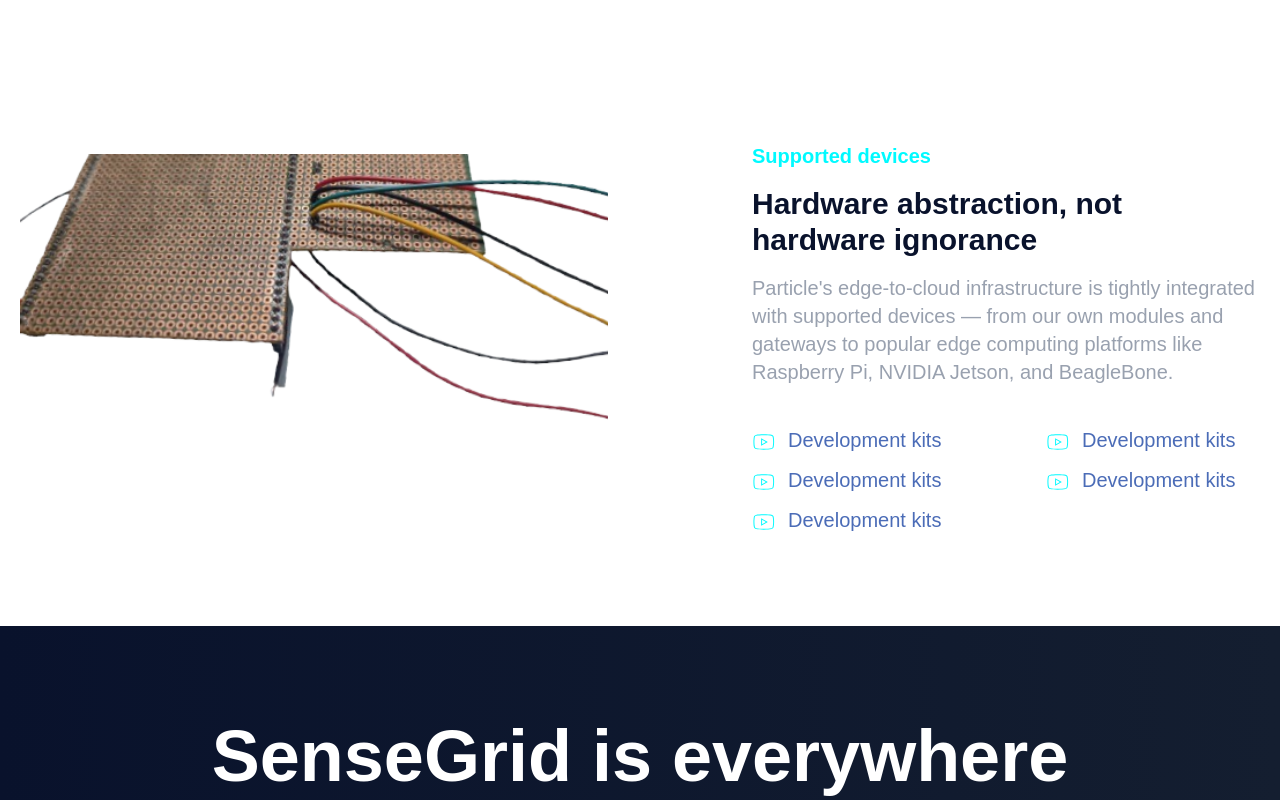
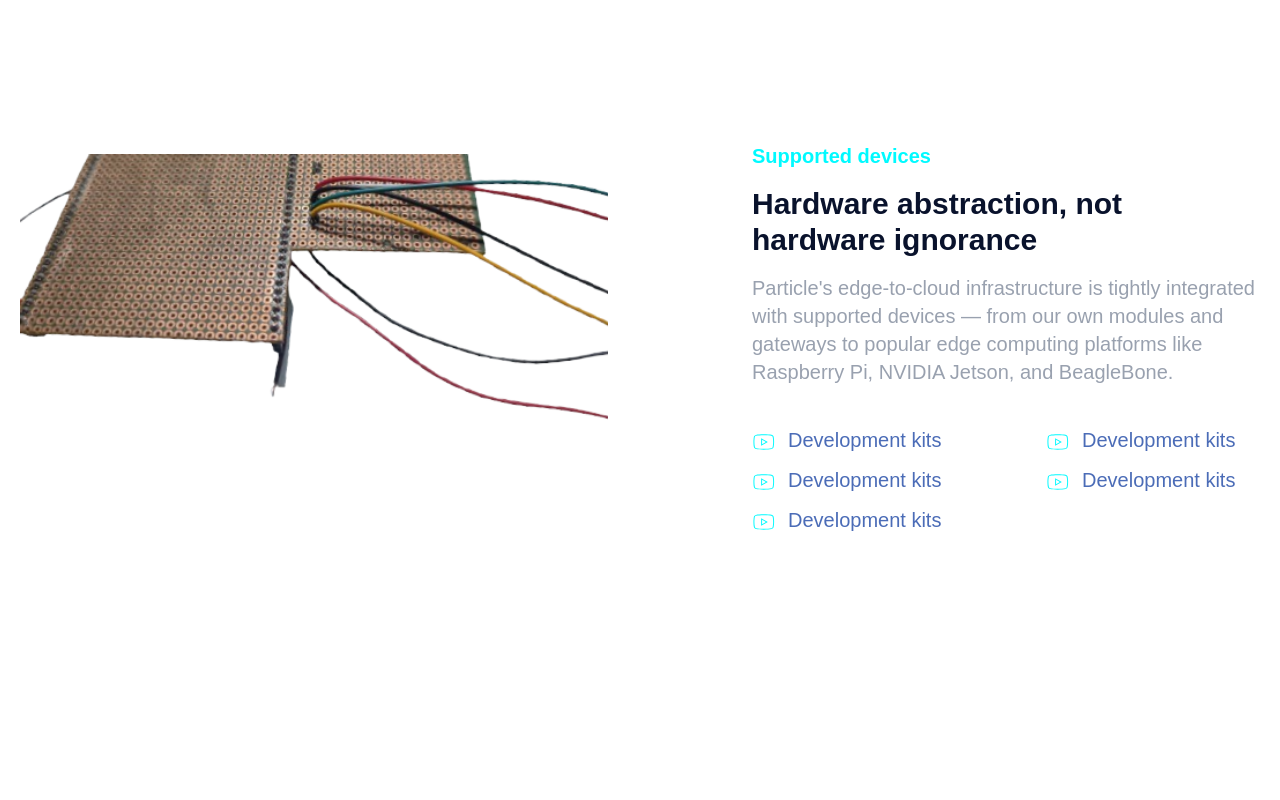
Before and after one commit to AnujikaSasindi/SenseGridWeb, a Next.js app: page / in a window 1280 px wide. Shown: the part 5880-6680 px from the top of the page. Built offline with nearby package versions, Linux system fonts and the light colour scheme.

Commit message:
Updating LandingThird-2

```diff
--- a/components/LandingThird.jsx
+++ b/components/LandingThird.jsx
@@ -218,7 +218,7 @@ function LandingThird() {
                         </div>
 
                     </div>
-                    <div className='w-full h-max px-5 py-5'>
+                    <div className='w-full h-screen px-5 py-5'>
                         <img src="./assets/layer6.png" alt='' className='w-full py-0' />
                     </div>
                 </div>
@@ -238,7 +238,7 @@ function LandingThird() {
                     <div className='w-full h-screen px-15 py-60 text-center'>
                         <img src="./assets/layer5.png" alt='' className='px-35 sm:w-auto transform transition-all duration-700 ease-in-out' />
                     </div>
-                    <div className='w-full h-max pb-20 px-5'>
+                    <div className='w-full h-screen px-5'>
                         <div className='text-xl font-bold text-[#00faff] ml-20 py-2 m-auto'>Supported devices</div>
                         <div className='text-3xl font-bold text-[#09122C] ml-20 py-2 m-auto'>Hardware abstraction, not hardware ignorance</div>
                         <div className='text-xl text-gray-400 ml-20 py-2 m-auto'>Particle's edge-to-cloud infrastructure is tightly integrated with supported devices — from our own modules and gateways to popular edge computing platforms like Raspberry Pi, NVIDIA Jetson, and BeagleBone.</div>
```
